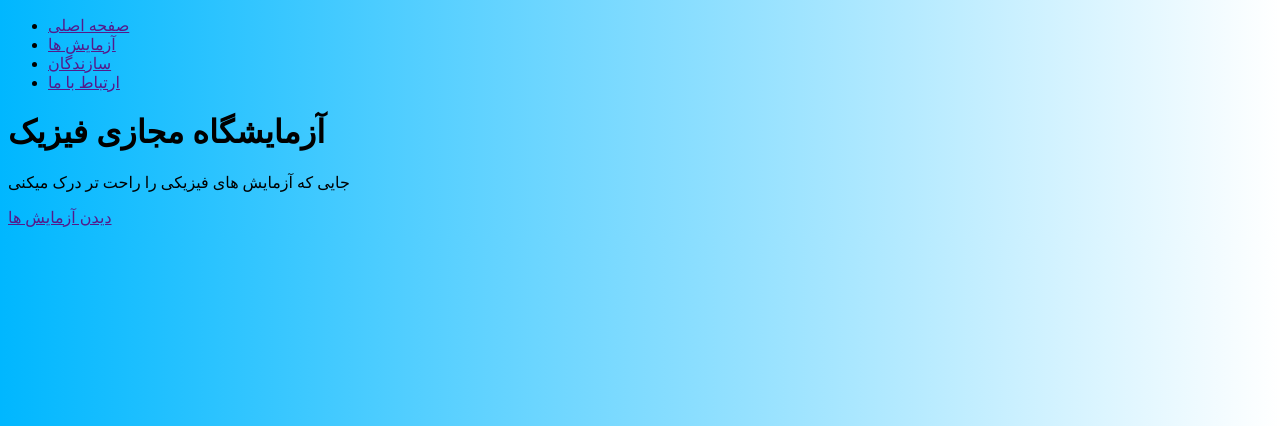
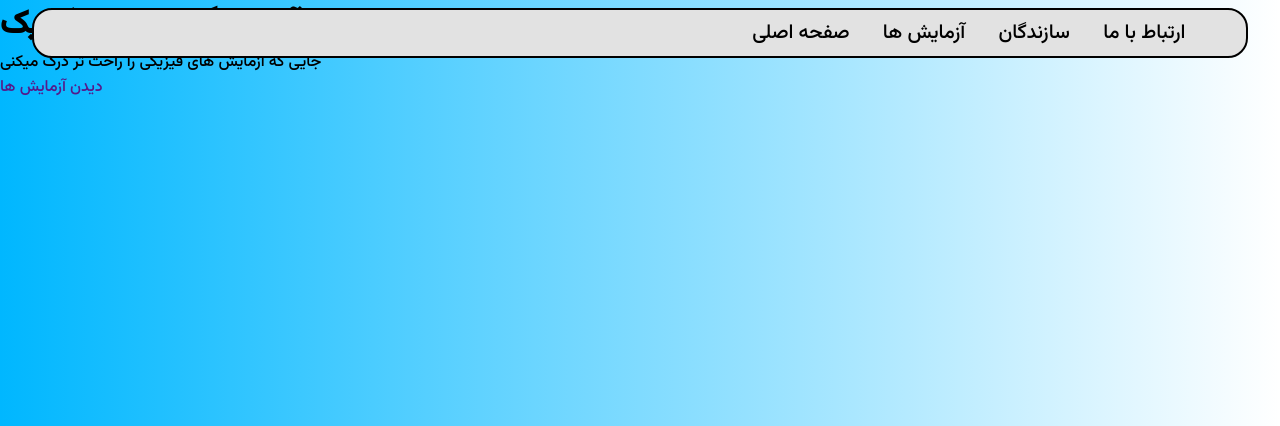
Before and after one commit to artin231/VPL, a Django app: page / in a window 1280 px wide. Shown: the top 426 px of the page. Run offline with Django 5.2, Linux system fonts and the light colour scheme.

Commit message:
starting new css

```diff
--- a/vpl/static/main.css
+++ b/vpl/static/main.css
@@ -1,9 +1,56 @@
-:root{
-    --bg_color:linear-gradient(90deg,rgb(0, 183, 255),white);
+@font-face {
+    font-family: 'vazir';
+    src: url('fonts/Vazirmatn-Medium.ttf');
 }
 
-body{
+:root {
+    --bg_color: linear-gradient(90deg, rgb(0, 183, 255), white);
+}
+
+* {
+    list-style: none;
+    text-decoration: none;
+    margin: 0;
+    box-sizing: border-box;
+    font-family: 'vazir';
+}
+
+body {
     background: var(--bg_color);
     width: 100%;
     height: 100%;
 }
+
+header {
+    width: 95%;
+    height: 50px;
+    border-radius: 20px;
+    background-color: rgb(226, 226, 226);
+    position: fixed;
+    right: 2.5%;
+    border: 2px solid black;
+    top: 1%;
+}
+
+header nav {
+    width: 100%;
+    height: 100%;
+    display: flex;
+    align-items: center;
+    justify-content: center;
+}
+
+header nav ul {
+    display: flex;
+    gap: 3%;
+    width: 100%;
+    height: 100%;
+    align-items: center;
+    justify-content: flex-end;
+    padding-right: 5%;
+}
+
+header nav ul li a{
+    font-size: 20px;
+    color:black ;
+}
```
Also changed, not shown: vpl/static/fonts/Vazirmatn-Black.ttf (added), vpl/static/fonts/Vazirmatn-Bold.ttf (added), vpl/static/fonts/Vazirmatn-ExtraBold.ttf (added), vpl/static/fonts/Vazirmatn-ExtraLight.ttf (added), vpl/static/fonts/Vazirmatn-Light.ttf (added), vpl/static/fonts/Vazirmatn-Medium.ttf (added), vpl/static/fonts/Vazirmatn-Regular.ttf (added), vpl/static/fonts/Vazirmatn-SemiBold.ttf (added), vpl/static/fonts/Vazirmatn-Thin.ttf (added).
